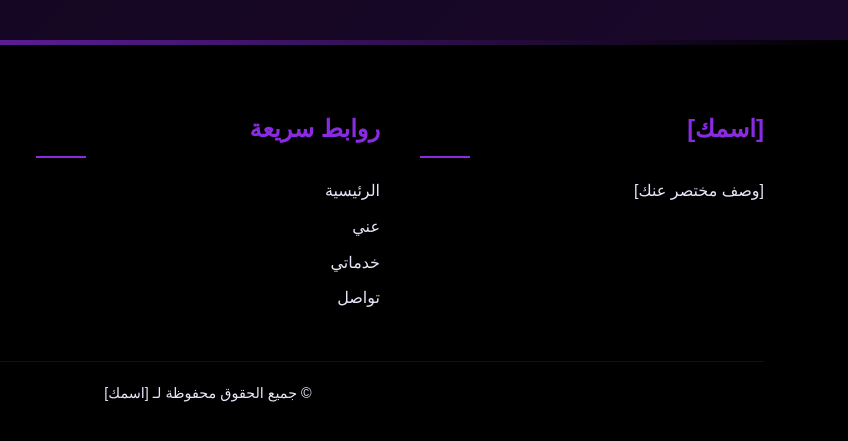
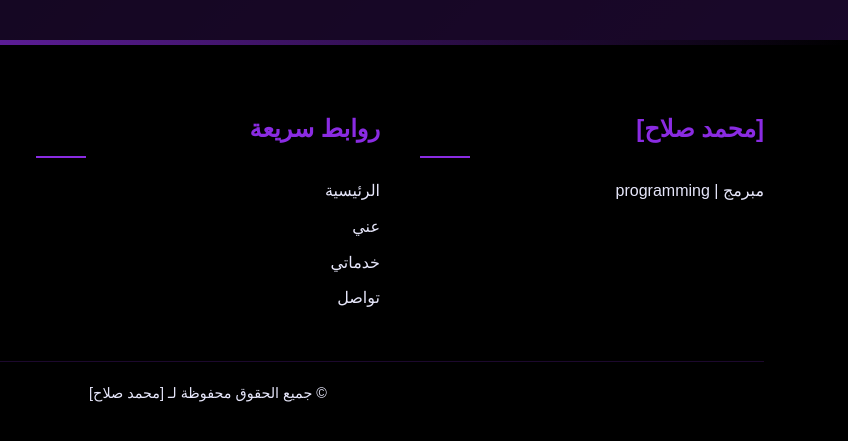
Before and after one commit to mohamadalkaby3579/person-p, a plain HTML site: page index.html in a window 1280 px wide. Shown: the part 3366-3807 px from the top of the page, 432-1280 px from the left. Drawn offline with Linux system fonts and the light colour scheme.

Commit message:
Update index.html

```diff
--- a/index.html
+++ b/index.html
@@ -165,8 +165,8 @@
         <div class="container">
             <div class="footer-content">
                 <div class="footer-section">
-                    <h3>[اسمك]</h3>
-                    <p>[وصف مختصر عنك]</p>
+                    <h3>[محمد صلاح]</h3>
+                    <p>مبرمج | programming</p>
                 </div>
                 <div class="footer-section">
                     <h3>روابط سريعة</h3>
@@ -189,7 +189,7 @@
                 </div>
             </div>
             <div class="copyright">
-                <p>&copy; <span id="year"></span> جميع الحقوق محفوظة لـ [اسمك]</p>
+                <p>&copy; <span id="year"></span> جميع الحقوق محفوظة لـ [محمد صلاح]</p>
             </div>
         </div>
     </footer>
```
